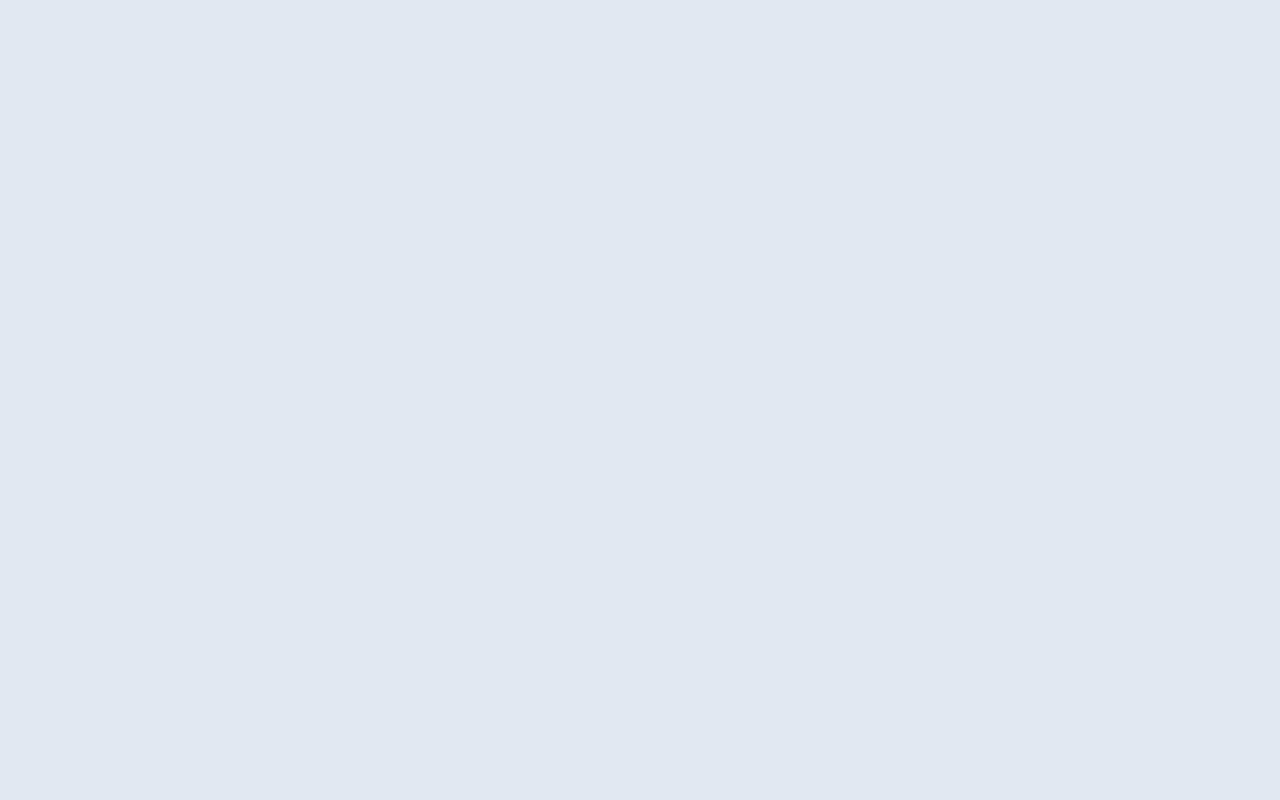
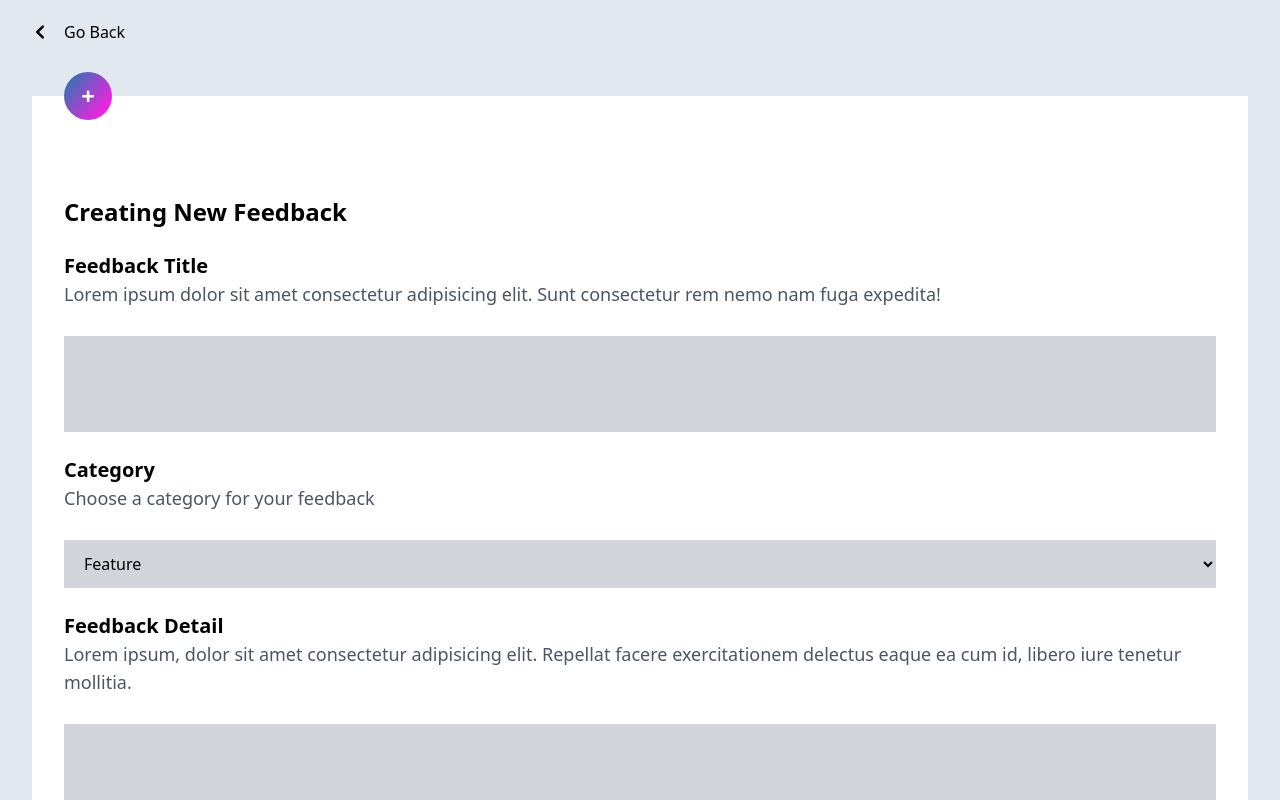
Before and after one commit to JulioFuentes2021/feedback-app, a React (Vite) app: page /feedback-app/add in a window 1280 px wide. Before the commit this address had no page. Shown: the top 800 px of the page. Built offline with nearby package versions, Linux system fonts and the light colour scheme.

Commit message:
AddFeedback route was updated

```diff
--- a/src/components/AddFeedbackBar/AddFeedback.jsx
+++ b/src/components/AddFeedbackBar/AddFeedback.jsx
@@ -29,10 +29,12 @@ const AddFeedback = () => {
 							Most Upvotes
 						</option>
 						<option value="LessUpvotes">Less Upvotes</option>
+						<option value="LessUpvotes">Most Comments</option>
+						<option value="LessUpvotes">Less Comments</option>
 					</select>
 				</div>
 			</article>
-			<Link to="/add">
+			<Link to="/feedback-app/add">
 				<button
 					type="button"
 					className="p-3 w-48 rounded-xl hover:bg-purple-600 outline-none bg-purple-700"
--- a/src/routes/index.jsx
+++ b/src/routes/index.jsx
@@ -11,7 +11,7 @@ const RoutesPage = () => {
 		<BrowserRouter>
 			<Routes>
 				<Route path="/feedback-app" element={<SignInOrLogin />} />
-				<Route path="add" element={<AddFeedback />} />
+				<Route path="/feedback-app/add" element={<AddFeedback />} />
 				<Route path="/feedback-app/login" element={<Login />} />
 				<Route path="/feedback-app/sign-in" element={<SignIn />} />
 				<Route path="/feedback-app/index" element={<Index />} />
```
